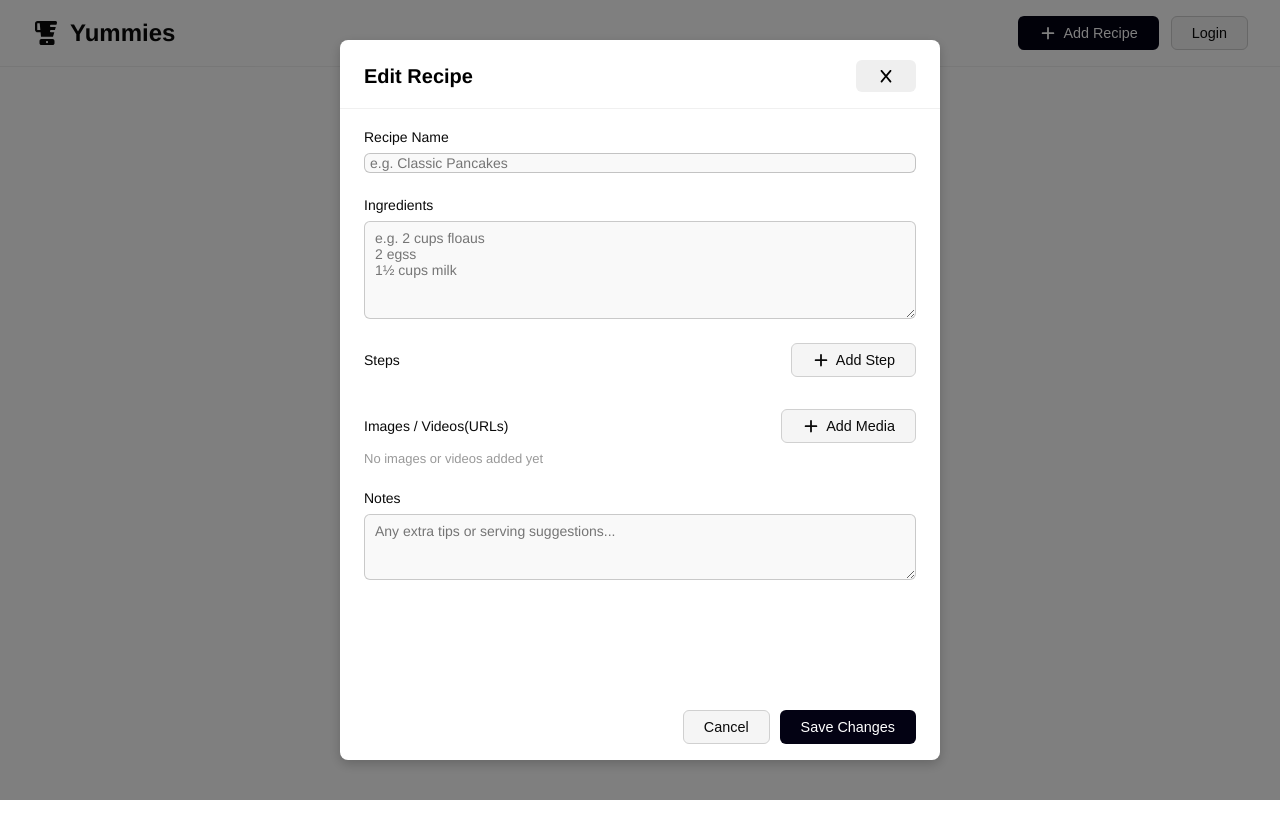
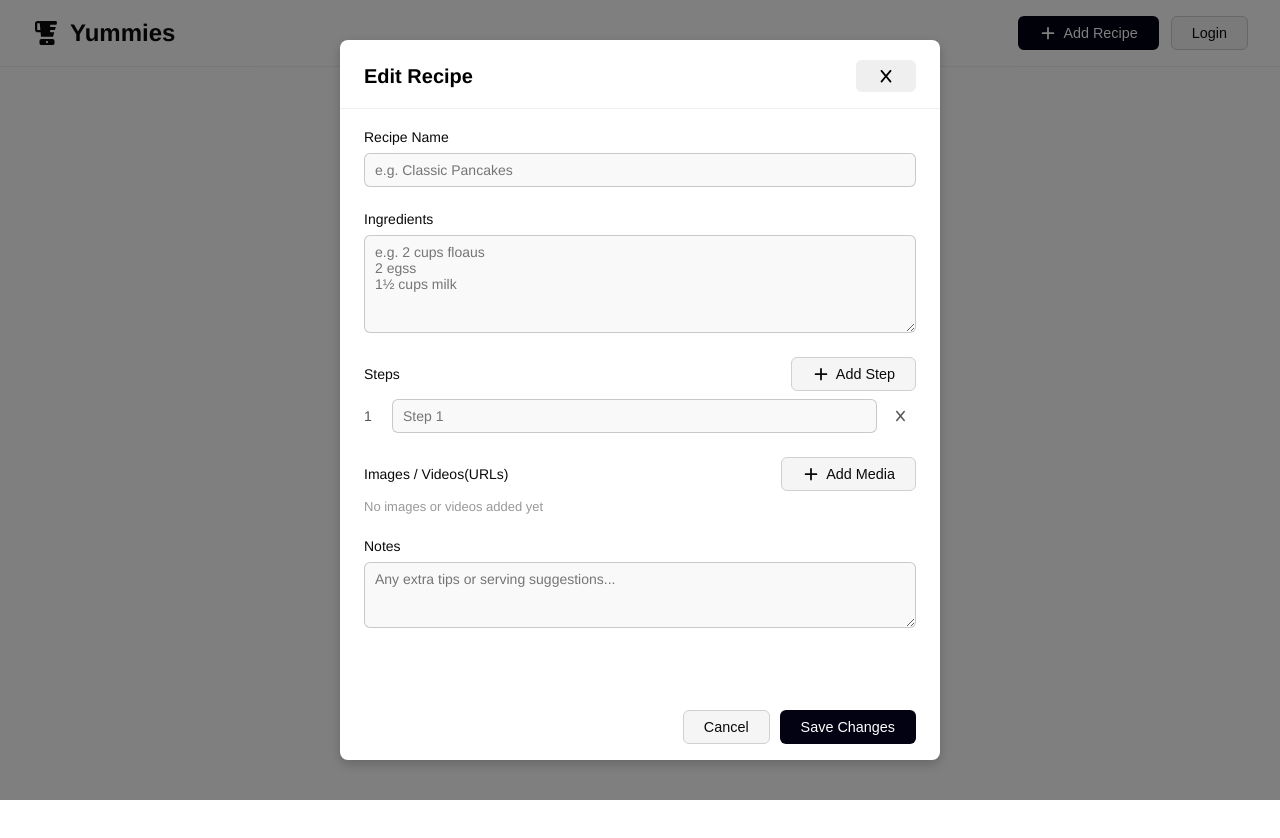
Before and after one commit to Zen-333/Yummies, a React (Vite) app in the folder frontend/: page / in a window 1280 px wide. Both pictures are taken after a click on the button "Add Recipe". Shown: the top 838 px of the page. Built offline with nearby package versions, Linux system fonts and the light colour scheme.

Commit message:
recipe popup input complete

```diff
--- a/frontend/src/component/recipePopup.tsx
+++ b/frontend/src/component/recipePopup.tsx
@@ -1,4 +1,5 @@
 import "../styles/recipePopup.css"
+import { useState } from "react"
 import { FontAwesomeIcon } from "@fortawesome/react-fontawesome";
 import { faX, faPlus } from "@fortawesome/free-solid-svg-icons";
 
@@ -7,6 +8,21 @@ interface PopupProps {
 }
 
 function RecipePopup({onClose}: PopupProps) {
+
+  const [steps, setSteps] = useState<string[]>([""]);
+
+  const addStep = () => setSteps([...steps, ""]);
+
+  const removeStep = (index: number) => {
+    setSteps(steps.filter((_, i) => i !== index));
+  };
+
+  const updateStep = (index: number, value: string) => {
+    const updated = [...steps];
+    updated[index] = value;
+    setSteps(updated);
+  };
+
 
   return (
     <>
@@ -33,12 +49,25 @@ function RecipePopup({onClose}: PopupProps) {
               <div className="popup__input__block">
                 <div className="popup__input__lable popup__input__lable--row">
                   <p>Steps</p>
-                  <button className="btn btn--secondary">
+                  <button className="btn btn--secondary" onClick={addStep}>
                     <FontAwesomeIcon icon={faPlus}/> Add Step
                   </button>
                 </div>
                 <div className="popup__steps">
+                  {steps.map((step, index) => (
+                    <div key={index} className="popup__step__row">
+                      <span className="popup__step__number">{index + 1}</span>
+                      <input type="text"
+                      value={step}
+                      placeholder={`Step ${index + 1}`}
+                      onChange={(e) => updateStep(index, e.target.value)} />
 
+                      <button className="btn btn--icon" onClick={() => removeStep(index)}>
+                        <FontAwesomeIcon icon={faX} />
+                      </button>
+                    </div>
+
+                  ))}
                 </div>
               </div>
 
--- a/frontend/src/styles/recipePopup.css
+++ b/frontend/src/styles/recipePopup.css
@@ -23,12 +23,6 @@
     box-shadow: 0 4px 12px rgba(0,0,0,0.2);
 }
 
-.popup__body{
-    flex: 1; /* takes all remaining space */
-    overflow-y: auto; /* this is what scrolls */
-    padding: 8px 0;
-}
-
 .popup__title {
     display: flex;
     flex-direction: row;
@@ -39,6 +33,21 @@
     font-size: 20px;
     font-weight: 600;
     border-bottom: 1px solid #f0f0f0;
+}
+
+.popup__body{
+    flex: 1; /* takes all remaining space */
+    overflow-y: auto; /* this is what scrolls */
+    padding: 8px 0;
+}
+
+.popup__action__buttons{
+    display: flex;
+    flex-direction: row-reverse;
+    flex-shrink: 0;
+    padding: 16px 24px;
+    gap: 10px;
+    border-radius: 1px solid #f0f0f0;;
 }
 
 .popup__input__block{
@@ -115,35 +124,3 @@ textarea:focus{
 .btn--icon:hover{
     color: #0a0a0a;
 }
-
-.popup__input__title{
-    font-size: 15px;
-    padding-bottom: 8px;
-    align-items: center;
-    display: flex;
-    flex-direction: row;
-    justify-content: space-between;
-
-}
-
-.popup__notes__input{
-    height: 60px;
-}
-
-input{
-    width: 100%;
-    height: 20px;
-    border-style: solid;
-    border-color: rgba(128, 128, 128, 0.452);
-    border-radius: 6px;
-    padding: 5px;
-}
-
-.popup__action__buttons{
-    display: flex;
-    flex-direction: row-reverse;
-    flex-shrink: 0;
-    padding: 16px 24px;
-    gap: 10px;
-    border-radius: 1px solid #f0f0f0;;
-}
```
